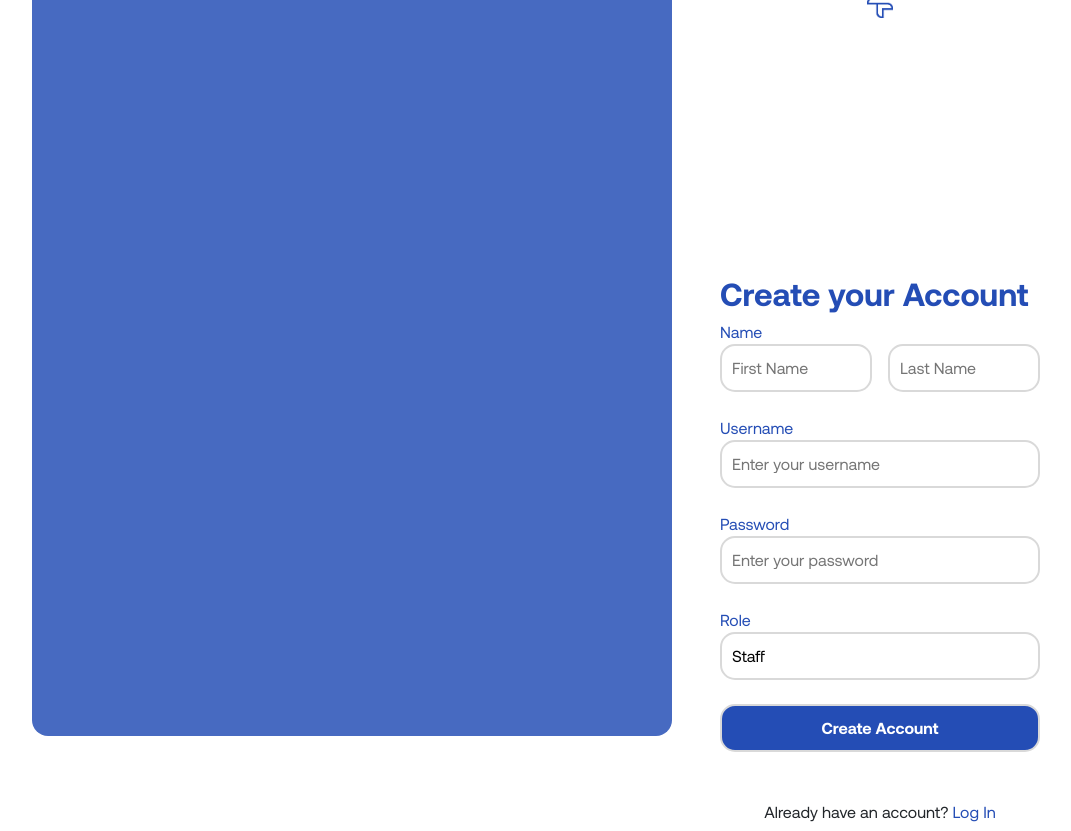
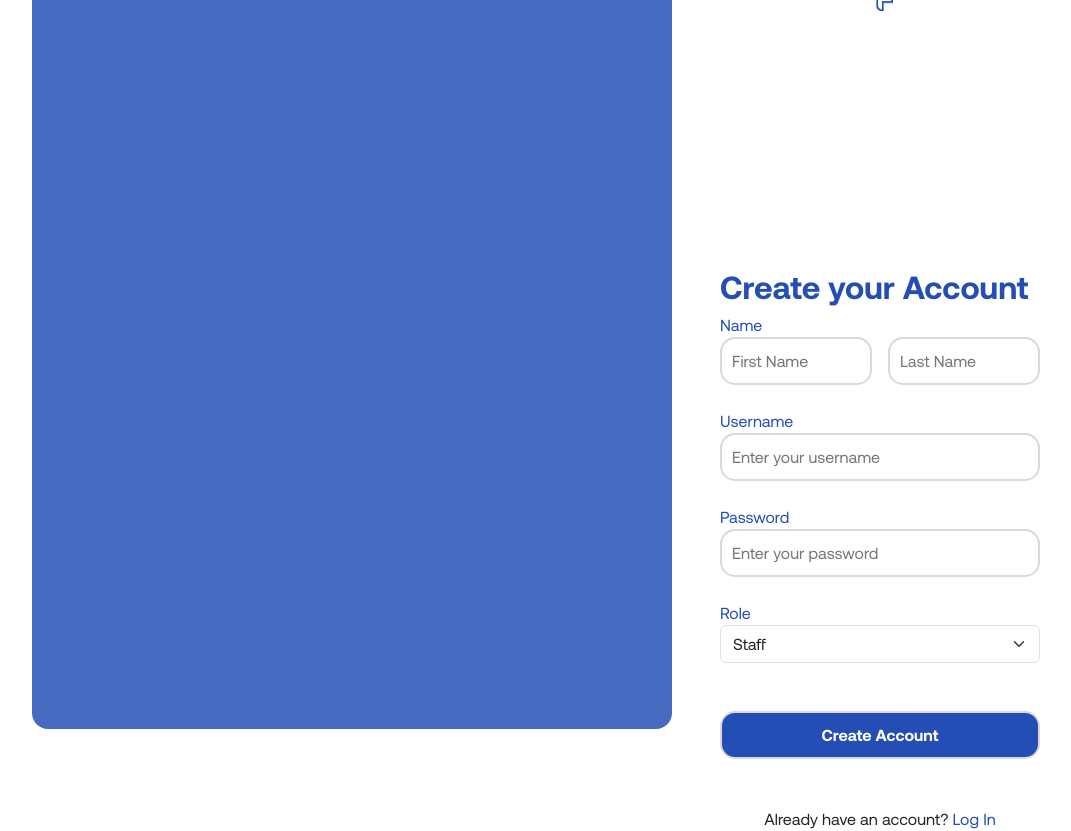
Before and after one commit to liliput35/FluxTrack, a PHP site: page /pages/create-page.php in a window 1280 px wide. Shown: the whole page, without its empty margins (96-1167 px from the left). Run offline with PHP 8.4, Linux system fonts and the light colour scheme.

Commit message:
select role to drop down create account

```diff
--- a/pages/create-page.php
+++ b/pages/create-page.php
@@ -70,8 +70,14 @@
             <input type="password" name="password" placeholder="Enter your password" required><br><br>
 
             <label for="role">Role</label> <br>
-            <input type="text" name="role" value="Staff" required><br><br>
-
+            <select class="form-select" name="role" required>
+              <option value="Staff">Staff</option>
+              <option value="Housekeeping">Housekeeping</option>
+              <option value="Engineering">Engineering</option>
+              <option value="Security">Security</option>
+              <option value="Operations">Operations</option>
+            </select>
+            <br><br>
             <input type="submit" value="Create Account" class="submit-btn">
           </form>
 
```
